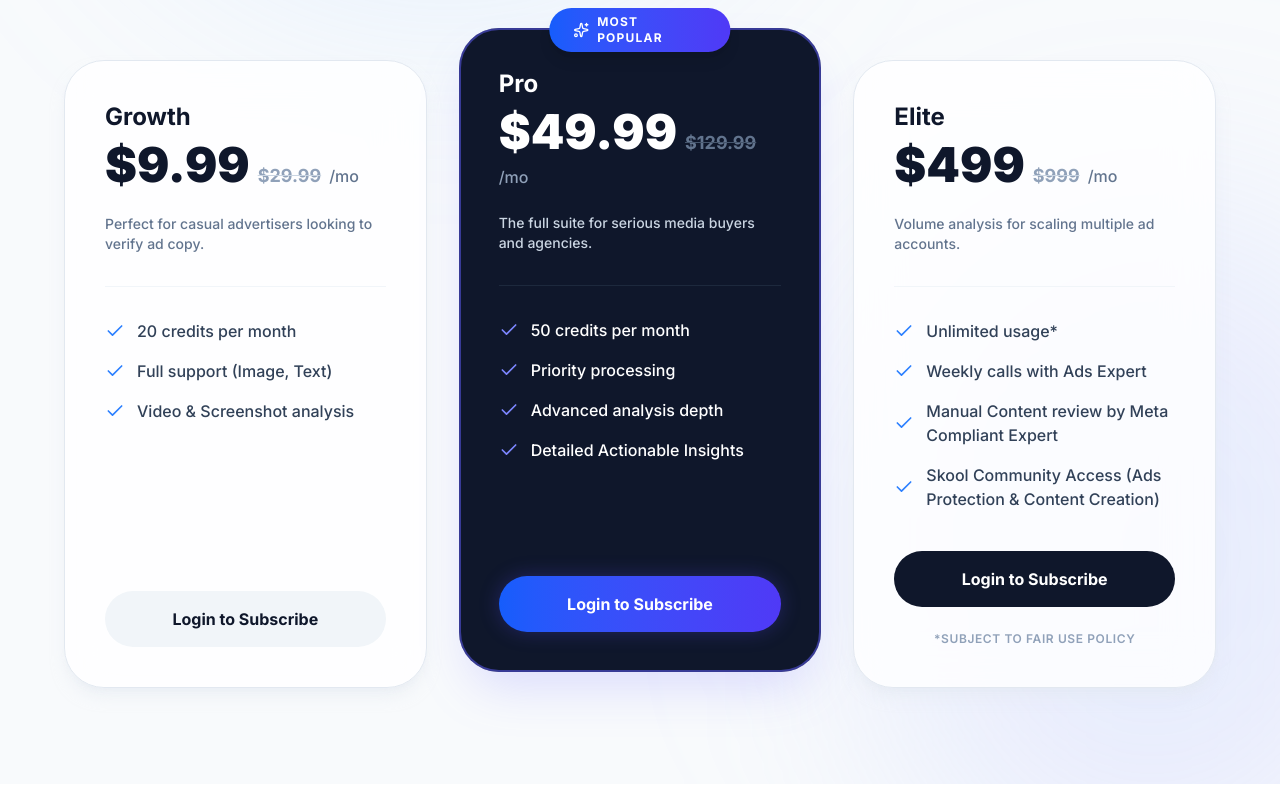
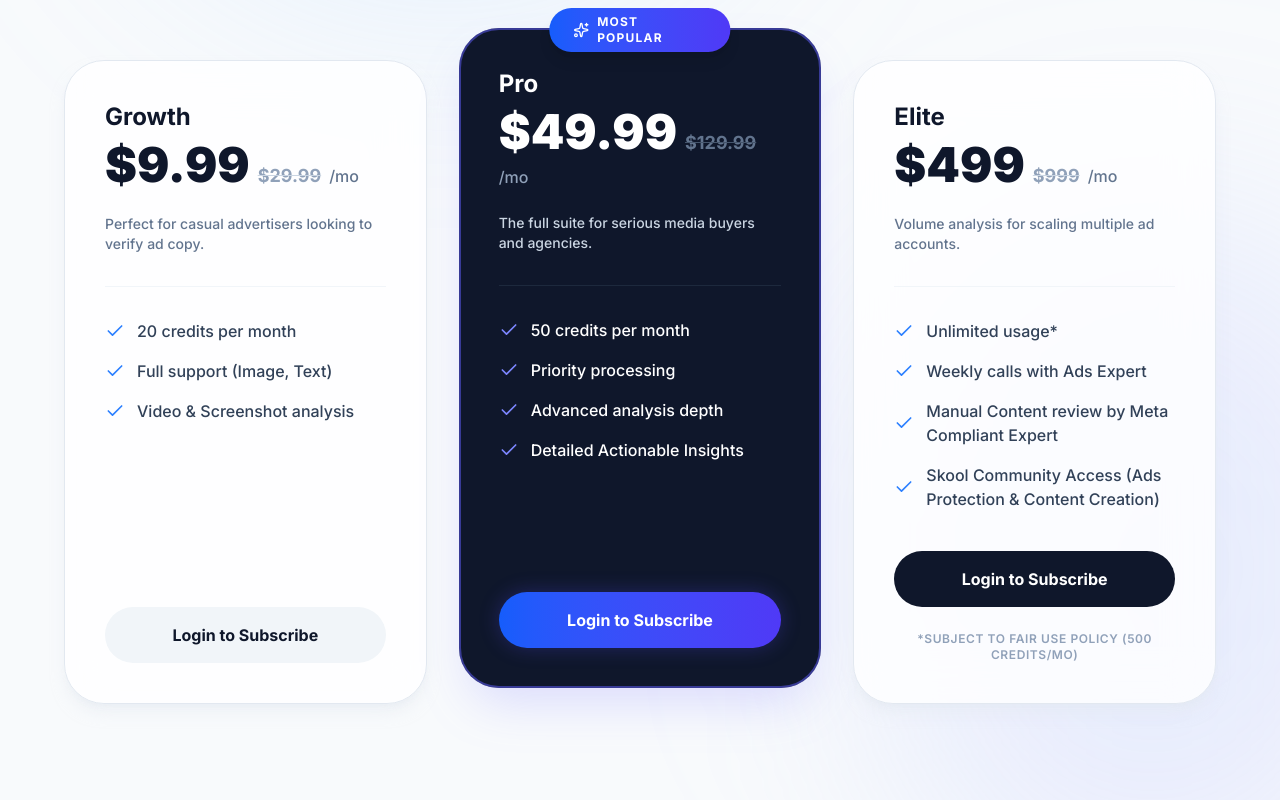
Before and after one commit to xovoxprojects/hitd-app, a Next.js app: page /pricing in a window 1280 px wide. Shown: the part 362-1162 px from the top of the page. Built offline with nearby package versions, Linux system fonts and the light colour scheme; no server answers.

Commit message:
fix: resolve typescript build error and update elite plan fair use credits

```diff
--- a/src/app/dashboard/admin/page.tsx
+++ b/src/app/dashboard/admin/page.tsx
@@ -16,6 +16,7 @@ interface UserRow {
   brokerCode: string | null;
   referredById: string | null;
   credits: number;
+  externalRevenue: number;
 }
 
 const planPrices: Record<string, number> = { growth: 9.99, pro: 49.99, elite: 499 };
@@ -259,14 +260,14 @@ export default function AdminDashboard() {
                         let defaultCredits = 0;
                         if (planName === "growth") defaultCredits = 120; // 6 months of 20
                         if (planName === "pro") defaultCredits = 300; // 6 months of 50
-                        if (planName === "elite") defaultCredits = 9999;
+                        if (planName === "elite") defaultCredits = 500; // Fair use
                         setGrantState(prev => ({ ...prev, [user.id]: { planName, credits: defaultCredits } }));
                       }}
                     >
                       <option value="none">Ninguno</option>
                       <option value="growth">Growth (120 cr)</option>
                       <option value="pro">Pro (300 cr)</option>
-                      <option value="elite">Elite (9999 cr)</option>
+                      <option value="elite">Elite (500 cr)</option>
                     </select>
 
                     <input
--- a/src/app/pricing/page.tsx
+++ b/src/app/pricing/page.tsx
@@ -169,7 +169,7 @@ export default function PricingPage() {
              {loadingPriceId === "price_placeholder_elite" ? "Processing..." : (session ? "Get Elite" : "Login to Subscribe")}
           </button>
           <p className="text-xs font-semibold text-slate-400 text-center mt-6 uppercase tracking-wider">
-            *Subject to fair use policy
+            *Subject to fair use policy (500 credits/mo)
           </p>
         </div>
       </div>
```
